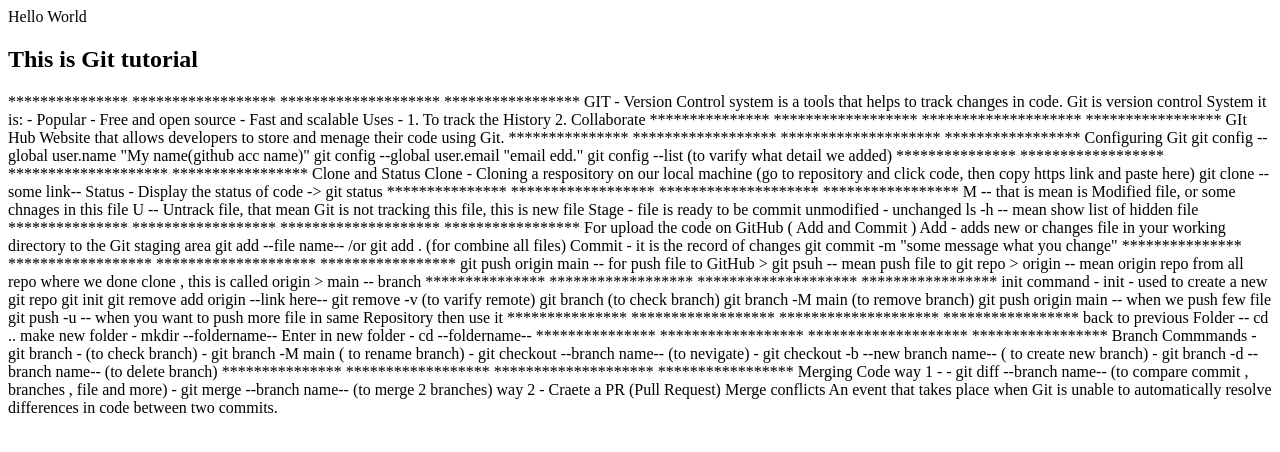
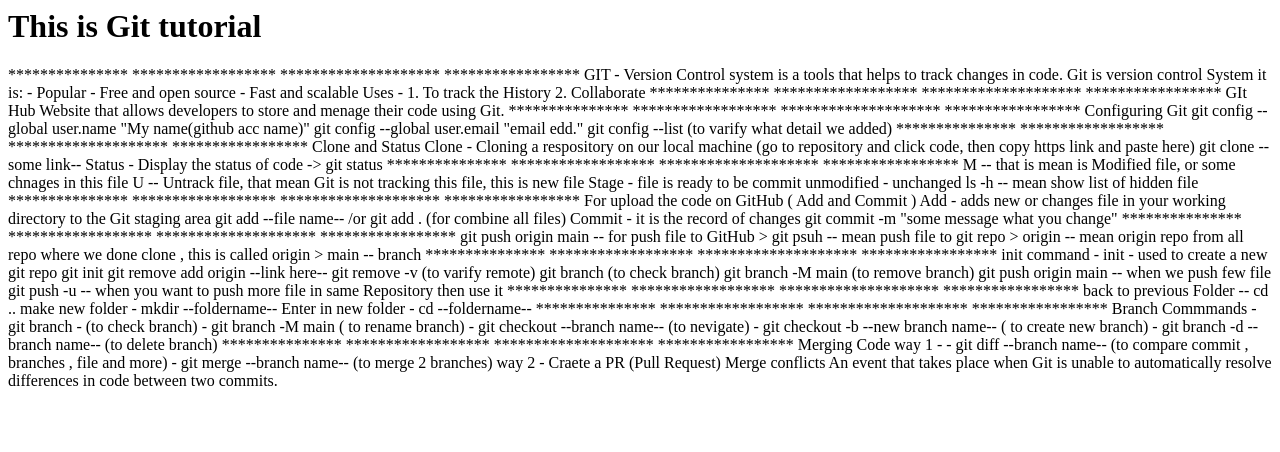
Before and after one commit to Hitesh-Suthar12/MyProject, a plain HTML site: page index.html in a window 1280 px wide. Drawn offline with Linux system fonts and the light colour scheme.

Commit message:
Update index.html
heading update

```diff
--- a/index.html
+++ b/index.html
@@ -1,5 +1,4 @@
-<p>Hello World</p>
-<h2>This is Git tutorial</h2>
+<h1>This is Git tutorial</h1>
 
 *************** ****************** ******************** *****************
 
```
